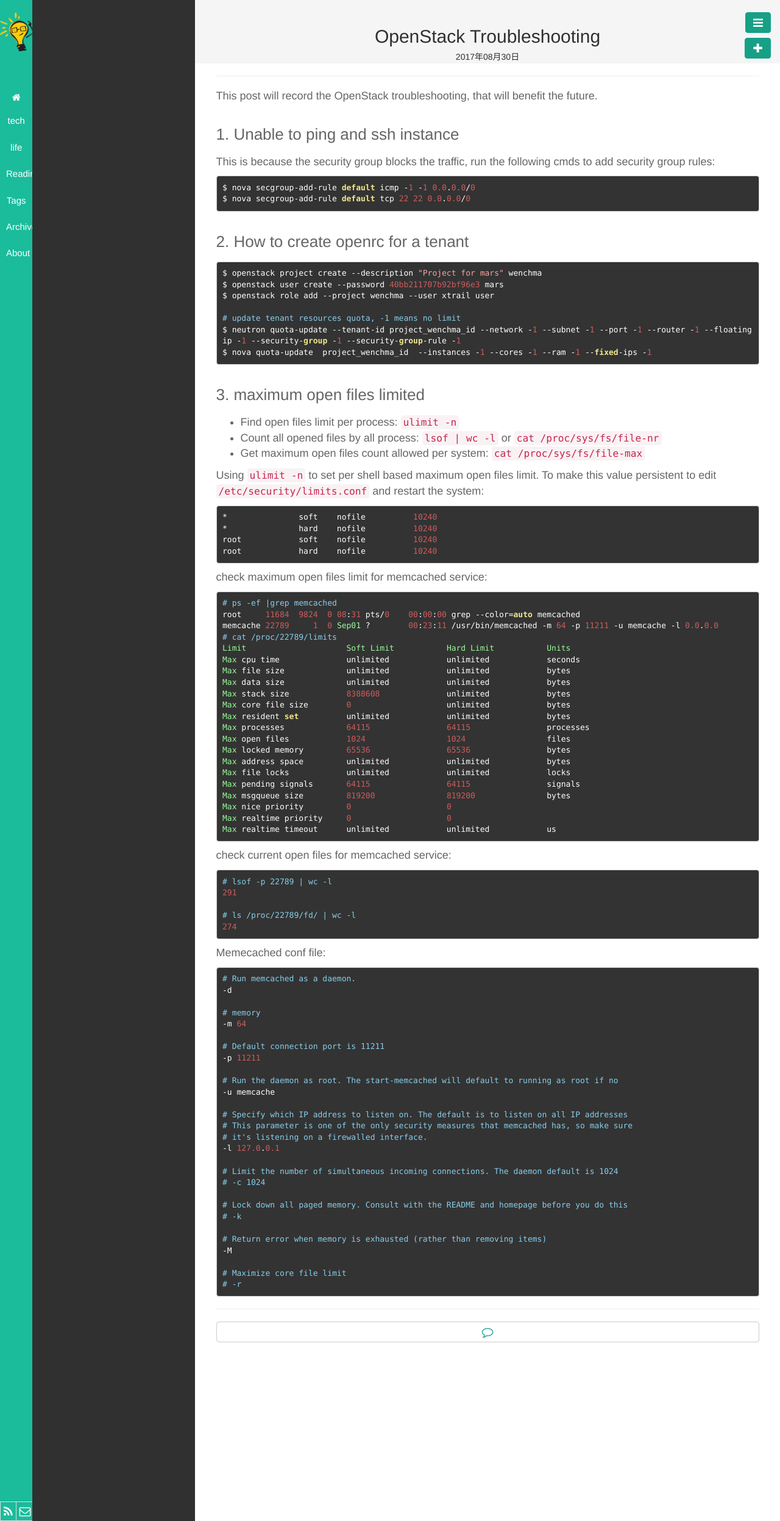
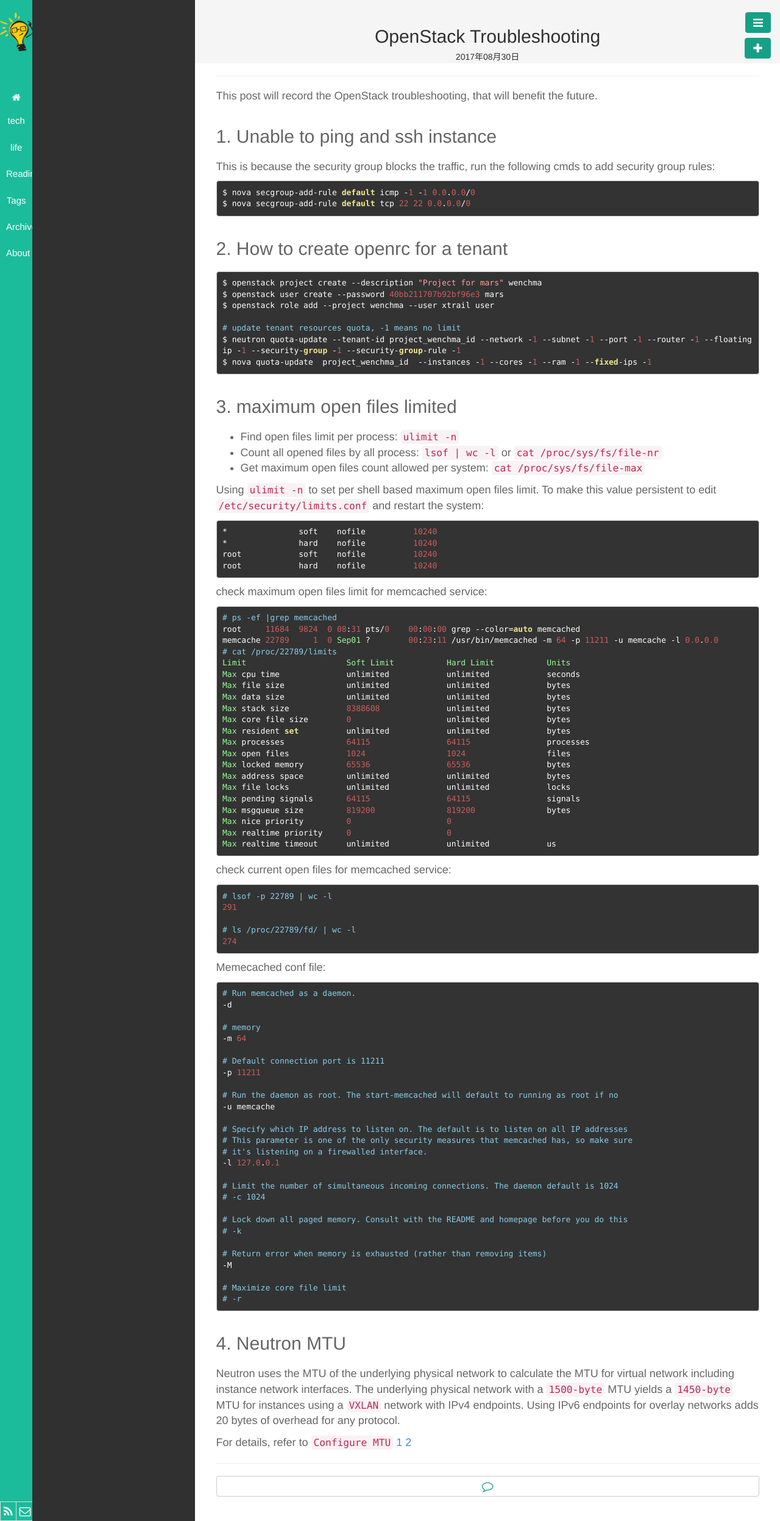
Before and after one commit to wenchma/wenchma.github.io, a Jekyll site: the page built from _posts/2017-08-30-openstack-troubleshooting.md, in a window 1280 px wide. Shown: the whole page at 61% size. Built offline with Jekyll 4.4.1, drawn with Linux system fonts in a browser that asks for light colours.

Commit message:
Add neutron mtu section

````diff
--- a/_posts/2017-08-30-openstack-troubleshooting.md
+++ b/_posts/2017-08-30-openstack-troubleshooting.md
@@ -9,7 +9,7 @@
 This post will record the OpenStack troubleshooting, that will benefit the future.
 
 
-### 1. Unable to ping and ssh instance
+## 1. Unable to ping and ssh instance
 
 This is because the security group blocks the traffic, run the following cmds to add security group rules:
 
@@ -18,7 +18,7 @@
 $ nova secgroup-add-rule default tcp 22 22 0.0.0.0/0
 ```
 
-### 2. How to create openrc for a tenant
+## 2. How to create openrc for a tenant
 
 ```
 $ openstack project create --description "Project for mars" wenchma
@@ -30,7 +30,7 @@
 $ nova quota-update  project_wenchma_id  --instances -1 --cores -1 --ram -1 --fixed-ips -1
 ```
 
-### 3. maximum open files limited
+## 3. maximum open files limited
 
 * Find open files limit per process: `ulimit -n`
 * Count all opened files by all process: `lsof | wc -l` or `cat /proc/sys/fs/file-nr`
@@ -114,3 +114,12 @@
 # Maximize core file limit
 # -r
 ```
+
+## 4. Neutron MTU
+
+Neutron uses the MTU of the underlying physical network to calculate the MTU for virtual network including instance network interfaces.
+The underlying physical network with a `1500-byte` MTU yields a `1450-byte` MTU for instances using a `VXLAN` network with IPv4 endpoints.
+Using IPv6 endpoints for overlay networks adds 20 bytes of overhead for any protocol.
+
+For details, refer to `Configure MTU` [1](https://access.redhat.com/documentation/en-us/red_hat_openstack_platform/9/html/networking_guide/sec-mtu)
+[2](https://docs.openstack.org/mitaka/networking-guide/config-mtu.html)
````
